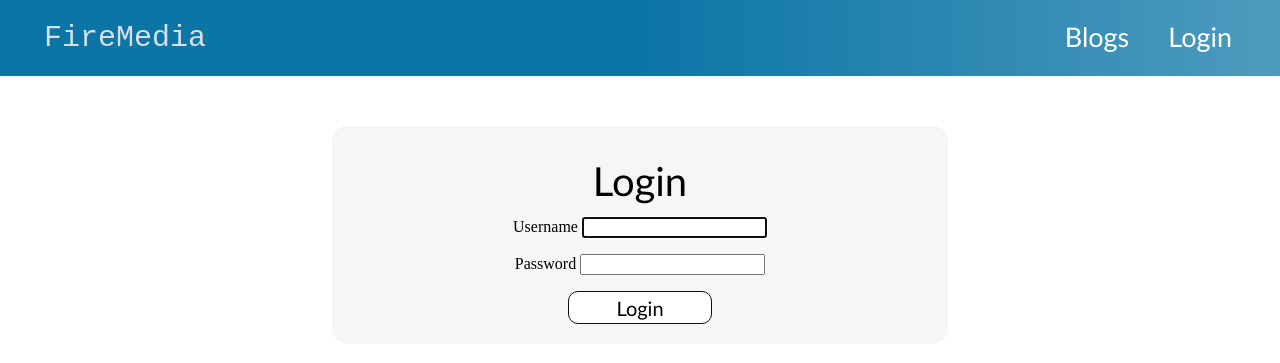
After one commit to FireTheLost/FireMedia2, a Django app: page /accounts/login/ in a window 1280 px wide. The commit adds this page. Shown: the top 363 px of the page. Run offline with Django 4.2, Linux system fonts and the light colour scheme; parts of the project's set-up code (start-up, migrations or seed data) failed here and were passed over.

Commit message:
Create First Draft Of The Login Page

```diff
--- a/FireMedia2/settings.py
+++ b/FireMedia2/settings.py
@@ -11,6 +11,7 @@ https://docs.djangoproject.com/en/4.0/ref/settings/
 """
 
 from pathlib import Path
+import os
 
 from .secrets import *
 
@@ -57,7 +58,7 @@ ROOT_URLCONF = 'FireMedia2.urls'
 TEMPLATES = [
     {
         'BACKEND': 'django.template.backends.django.DjangoTemplates',
-        'DIRS': [],
+        'DIRS': [os.path.join(BASE_DIR, 'templates')],
         'APP_DIRS': True,
         'OPTIONS': {
             'context_processors': [
@@ -124,3 +125,6 @@ STATIC_URL = 'static/'
 # https://docs.djangoproject.com/en/4.0/ref/settings/#default-auto-field
 
 DEFAULT_AUTO_FIELD = 'django.db.models.BigAutoField'
+
+LOGIN_REDIRECT_URL = '/'
+LOGOUT_REDIRECT_URL = '/'
--- a/FireMedia2/urls.py
+++ b/FireMedia2/urls.py
@@ -9,6 +9,7 @@ from django.conf.urls.static import static
 
 urlpatterns = [
     path('admin/', admin.site.urls),
+    path('accounts/', include('django.contrib.auth.urls')),
     path('', include('blog.urls')),
 ]
 
--- a/blog/static/css/styles.css
+++ b/blog/static/css/styles.css
@@ -1,5 +1,5 @@
 :root {
-  --blog-background-color: #f2f2f2;
+  --blog-background-color: #f6f6f6;
 }
 
 #navigation-bar {
@@ -19,12 +19,13 @@
 	list-style-type: none;
 	display: flex;
 	display: -webkit-flex;
+	margin-right: 25px;
 }
 
 .navigation-element {
 	font-size: 23px;
 	margin: 9px;
-	margin-left: 27px;
+	margin-left: 30px;
 }
 
 .navigation-element:hover {
@@ -62,7 +63,7 @@
 
 .blog {
     width: 500px;
-    background-color: var(--blog-background-color);;
+    background-color: var(--blog-background-color);
     margin: 20px 0px 20px 40px;
     padding: 25px;
     border-radius: 15px;
@@ -158,3 +159,36 @@
     white-space: pre-wrap;
     font-size: 20px;
 }
+
+#login-div {
+    background-color: var(--blog-background-color);
+    width: 45%;
+    margin: 0 auto;
+    margin-top: 50px;
+    padding: 20px;
+    text-align: center;
+    border-radius: 15px;
+}
+
+#login-login {
+    font-family: calibri;
+    margin-top: 15px;
+    font-size: 40px;
+}
+
+#login-input {
+	width: 25%;
+	height: 33px;
+	border: 1px solid #0f0f0f;
+	border-radius: 10px;
+	background-color: white;
+    font-family: calibri;
+    font-size: 20px;
+}
+
+.error-message {
+    margin-top: 25px;
+    color: red;
+    font-size: 21px;
+    font-family: calibri;
+}
--- a/blog/templates/base.html
+++ b/blog/templates/base.html
@@ -24,9 +24,14 @@
   <nav id="navigation-bar">
     <ul class="navigation-list">
         <li class="navigation-element"><a id="name" href="{% url 'index' %}">FireMedia</a></li>
-	</ul>
+    </ul>
     <ul class="navigation-list">
         <li class="navigation-element"><a class="navigation-link" href="{% url 'index' %}">Blogs</a></li>
+        {% if user.is_authenticated %}
+            <li class="navigation-element"><a class="navigation-link" href="{% url 'logout'%}?next={{request.path}}">Logout</a></li>
+        {% else %}
+            <li class="navigation-element"><a class="navigation-link" href="{% url 'login'%}?next={{request.path}}">Login</a></li>
+        {% endif %}
 	</ul>
   </nav>
   <div>{% block content %}{% endblock %}</div>
--- /dev/null
+++ b/templates/registration/login.html
@@ -0,0 +1,28 @@
+{% extends "base.html" %}
+
+{% block content %}
+
+<div id="login-div">
+  <form method="post" action="{% url 'login' %}">
+    {% csrf_token %}
+    <h1 id="login-login">Login</h1>
+
+    <br>
+    {{ form.username.label }}
+    {{ form.username }}
+    <br>
+    <br>
+    {{ form.password.label }}
+    {{ form.password }}
+    <br>
+    <br>
+
+    <input id="login-input" type="submit" value="Login"/>
+    <input name="next" type="hidden" value="{{ next }}"/>
+  </form>
+  {% if form.errors %}
+    <p class="error-message">Sorry, Your Login Details Don't Match. Please Enter Them Again</p>
+  {% endif %}
+</div>
+
+{% endblock %}
```
Also changed, not shown: blog/views.py (+6 -2 lines), db.sqlite3.
